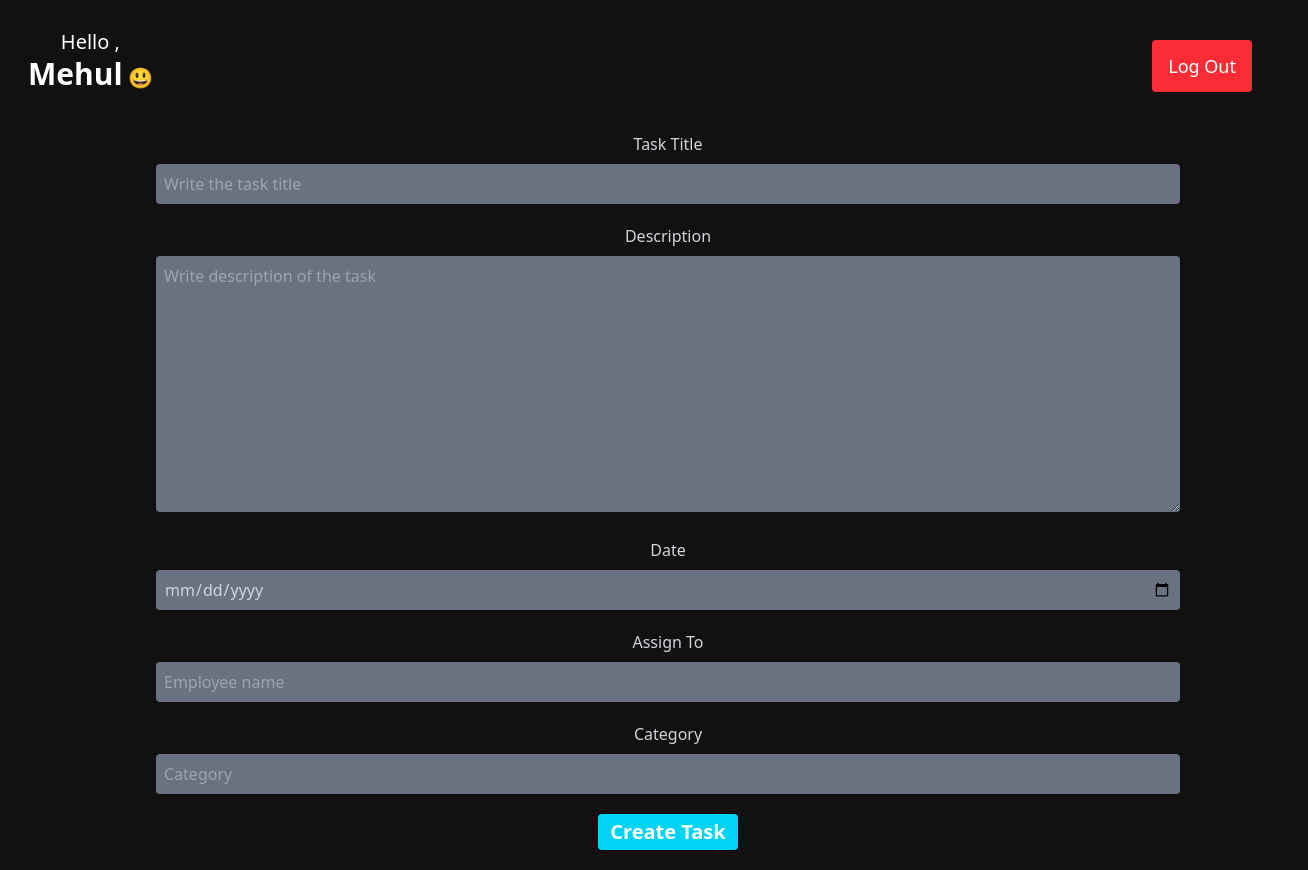
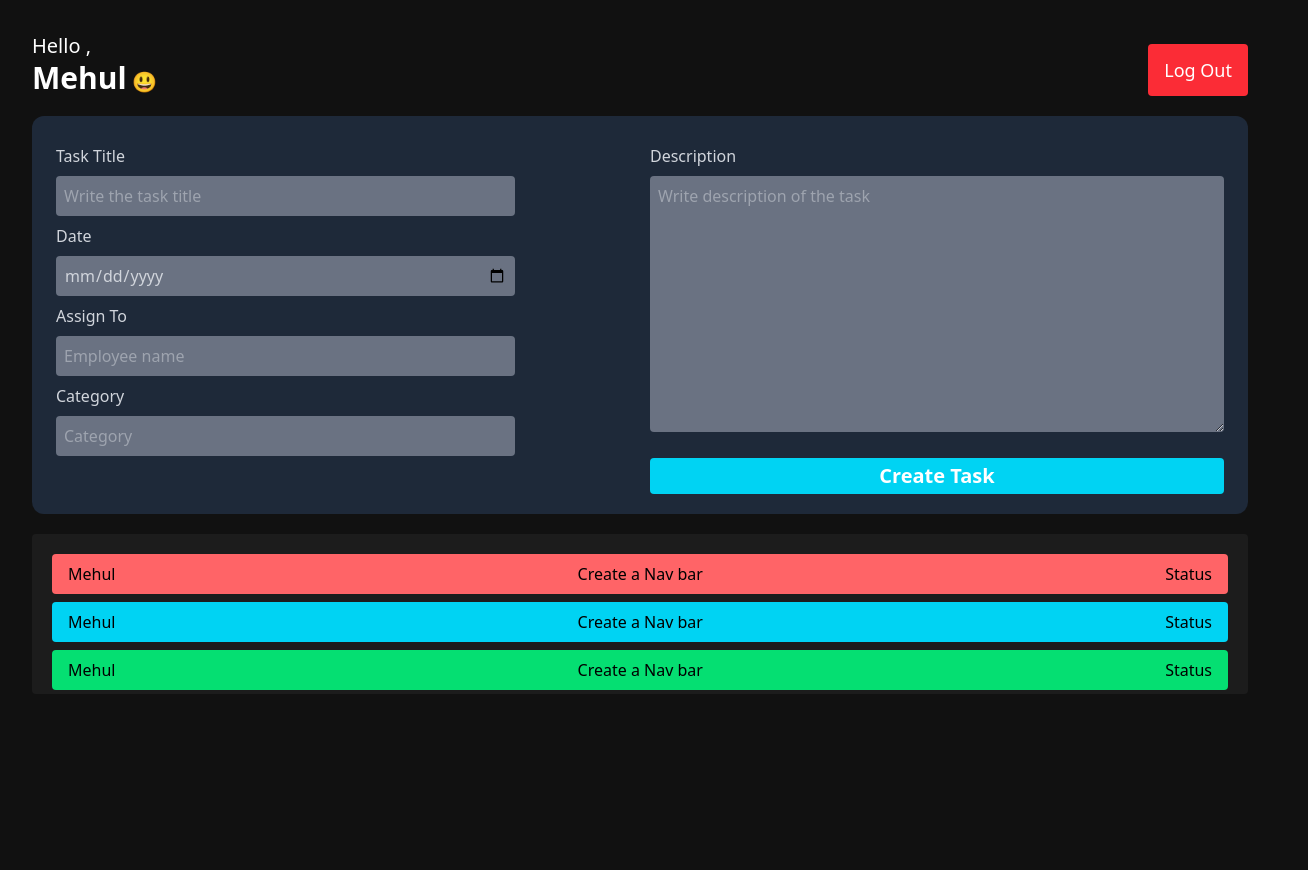
Before and after one commit to Mehulposh/Employee-Management-System, a React (Vite) app: page / in a window 1280 px wide. Shown: the whole page, 1308 px wide, since content can reach past the window. After the commit the page ends 800 px from the top, so only its background shows below. Built offline with nearby package versions, Linux system fonts and the light colour scheme.

Commit message:
added a task list section in admin dashboard

```diff
--- a/src/components/Dashboard/AdminDashboard.jsx
+++ b/src/components/Dashboard/AdminDashboard.jsx
@@ -1,12 +1,14 @@
 import React from 'react'
 import Header from '../HelperComponents/Header'
 import CreateTask from '../HelperComponents/CreateTask'
+import AllTasks from '../HelperComponents/AllTasks'
 
 const AdminDashboard = () => {
   return (
-    <div className='h-screen w-screen p-7 text-center'>
+    <div className='h-screen w-screen  p-8'>
         <Header />
         <CreateTask />
+        <AllTasks />
     </div>
   )
 }
--- /dev/null
+++ b/src/components/HelperComponents/AllTasks.jsx
@@ -0,0 +1,35 @@
+import React from 'react'
+
+const AllTasks = () => {
+  return (
+    <div id='alltasks' className='bg-[#1C1C1C] rounded p-5 mt-5 h-40 overflow-auto'>
+        <div className='bg-red-400 mb-2 py-2 px-4 rounded flex justify-between'>
+            <h2>Mehul</h2>
+            <h3>Create a Nav bar</h3>
+            <h5>Status</h5>
+        </div>
+        <div className='bg-cyan-400 mb-2 py-2 px-4 rounded flex justify-between'>
+            <h2>Mehul</h2>
+            <h3>Create a Nav bar</h3>
+            <h5>Status</h5>
+        </div>
+        <div className='bg-green-400 mb-2 py-2 px-4 rounded flex justify-between'>
+            <h2>Mehul</h2>
+            <h3>Create a Nav bar</h3>
+            <h5>Status</h5>
+        </div>
+        <div className='bg-yellow-400 mb-2 py-2 px-4 rounded flex justify-between'>
+            <h2>Mehul</h2>
+            <h3>Create a Nav bar</h3>
+            <h5>Status</h5>
+        </div>
+        <div className='bg-emerald-400 mb-2 py-2 px-4 rounded flex justify-between'>
+            <h2>Mehul</h2>
+            <h3>Create a Nav bar</h3>
+            <h5>Status</h5>
+        </div>
+    </div>
+  )
+}
+
+export default AllTasks
--- a/src/components/HelperComponents/CreateTask.jsx
+++ b/src/components/HelperComponents/CreateTask.jsx
@@ -2,31 +2,37 @@ import React from 'react'
 
 const CreateTask = () => {
   return (
-    <div className='w-screen'>
-        <div className='text-gray-300  mt-10 '>
-            <form className=' w-full flex flex-col gap-5 items-center justify-center'>
-                <div className='w-full text-center'>
+    <div className=' bg-gray-800 rounded-xl py-5 px-6 mt-5'>
+        <div className='text-gray-300   '>
+            <form className=' w-full flex  gap-5 items-start justify-around'>
+                <div className='w-1/2'>
+
+                    <div className='w-full text-left mt-2'>
                         <h3 className='mb-2'>Task Title</h3>
                         <input type='text' className='p-2 w-[80%] bg-gray-500 rounded' placeholder='Write the task title'/>
                     </div>
-                <div className='w-full text-center'>
-                    <h3 className='mb-2'>Description</h3>
-                    <textarea rows={10} cols={30} className='w-[80%] p-2 bg-gray-500 rounded' placeholder='Write description of the task'></textarea>
-                </div>
-                <div className='w-full text-center'>
+
+                    <div className='w-full text-left mt-2'>
                         <h3 className='mb-2'>Date</h3>
                         <input type='date' className='w-[80%] bg-gray-500 p-2 rounded'/>
                     </div>
-                <div className='w-full text-center'>
+                    <div className='w-full text-left mt-2'>
                         <h3 className='mb-2'>Assign To</h3>
                         <input type='text' placeholder='Employee name' className='w-[80%] rounded p-2 bg-gray-500 '/>
                     </div>
-                <div className='w-full text-center'>
+                    <div className='w-full text-left mt-2'>
                         <h3 className='mb-2'>Category</h3>
                         <input type='text' placeholder='Category' className='w-[80%] p-2 rounded bg-gray-500 '/>
                     </div>
+                </div>
+                <div className='w-1/2 text-left mt-2 flex flex-col'>
+                    <div className='w-full'>
+                        <h3 className='mb-2'>Description</h3>
+                        <textarea rows={10} cols={30} className='w-full p-2 bg-gray-500 rounded' placeholder='Write description of the task'></textarea>
+                    </div>
+                    <button className='bg-cyan-400 mt-5 text-white font-semibold px-3 py-1 text-xl rounded '>Create Task</button>
+                </div>
 
-                <button className='bg-cyan-400 text-white font-semibold px-3 py-1 text-xl rounded mb-5'>Create Task</button>
             </form>
         </div>
     </div>
--- a/src/index.css
+++ b/src/index.css
@@ -5,6 +5,6 @@ body{
   background-color: #111;
 }
 
-#tasklist::-webkit-scrollbar{
+#tasklist::-webkit-scrollbar , #alltasks::-webkit-scrollbar{
   display: none;
 }
```
Lines whose indentation alone changed are shown as unchanged.
